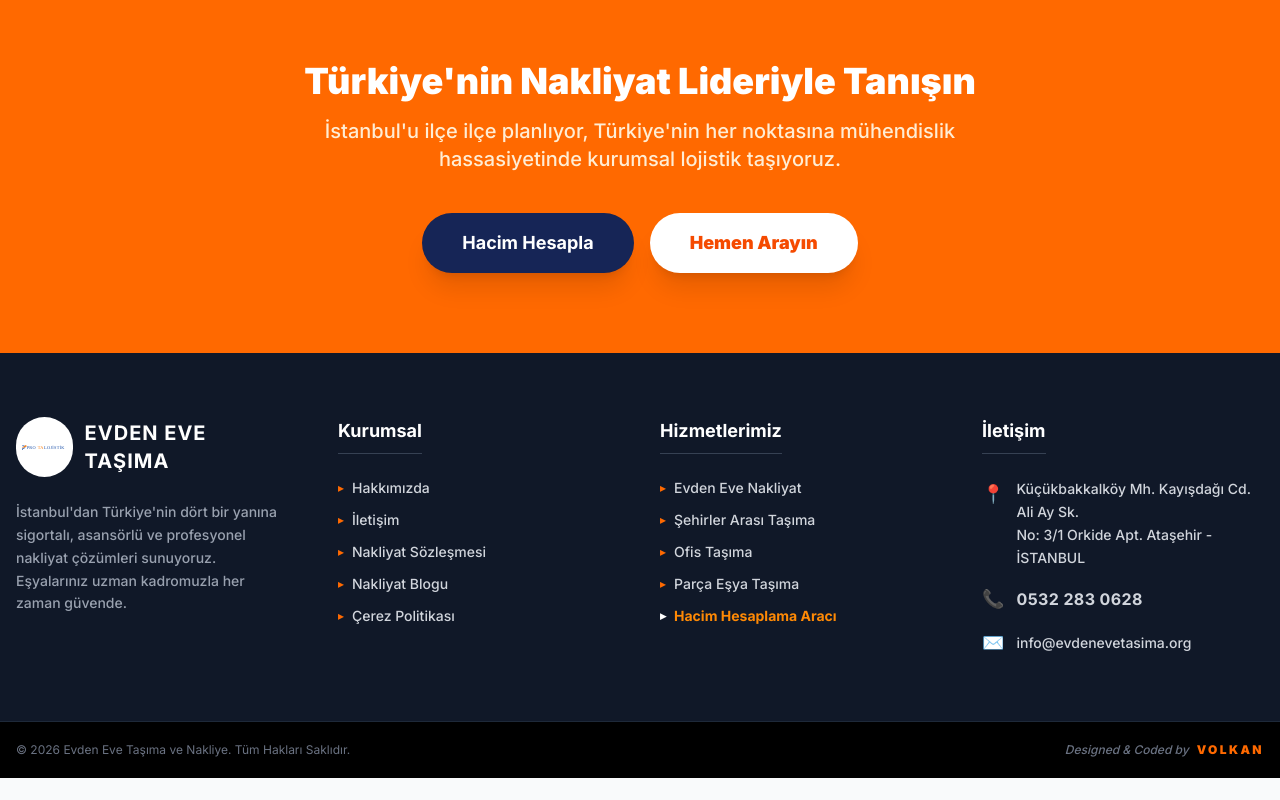
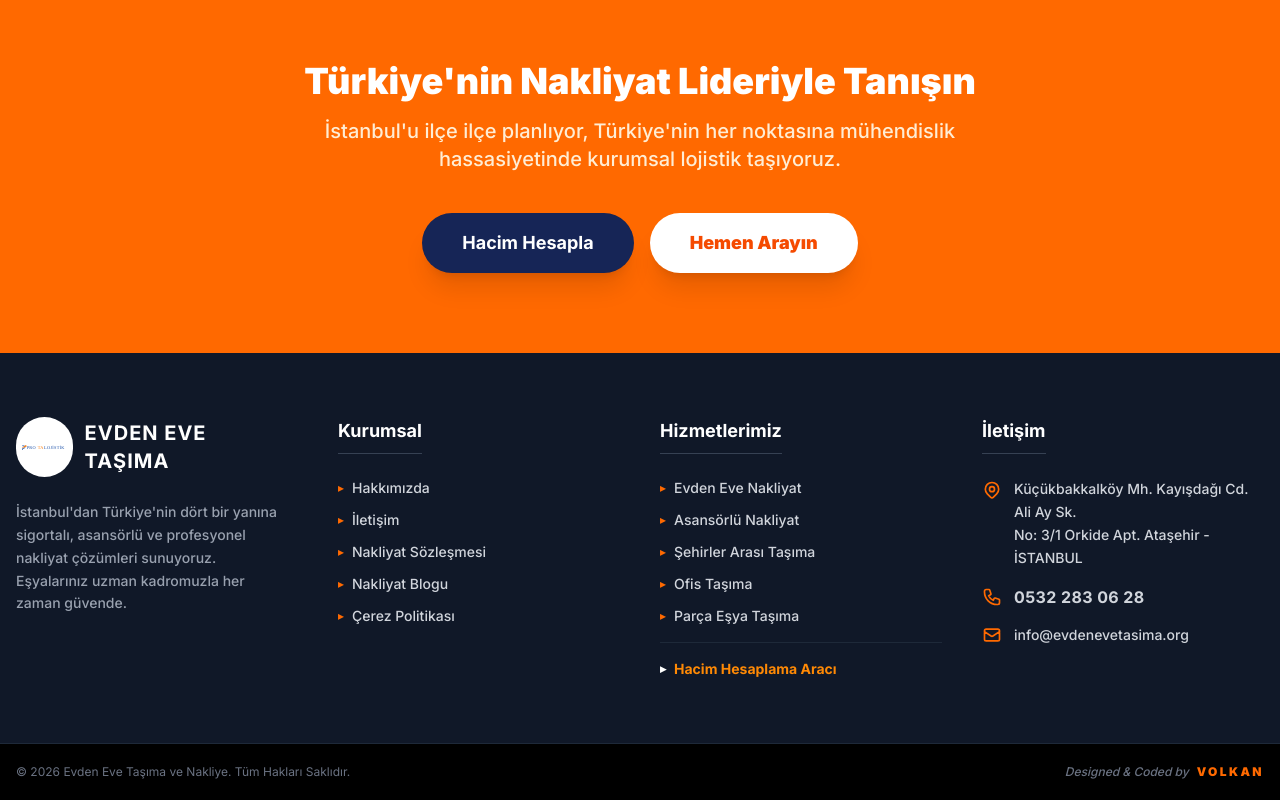
Before and after one commit to smyraeum-create/evdenevetasima-seo, a Next.js app: page / in a window 1280 px wide. Shown: the part 2933-3733 px from the top of the page. Before the commit the page ends 3711 px from the top, so only its background shows below. Built offline with nearby package versions, Linux system fonts and the light colour scheme.

Commit message:
Sistem guncellemeleri ve iyilestirmeler yapildi

```diff
--- a/app/components/Footer.tsx
+++ b/app/components/Footer.tsx
@@ -1,5 +1,25 @@
 import Link from 'next/link';
 import Image from 'next/image';
+
+// --- ELİTE SVG İKON SETİ (Emojilerin Yerine) ---
+const MapPinIcon = () => (
+  <svg className="w-5 h-5 text-orange-500 flex-shrink-0 mt-0.5" fill="none" viewBox="0 0 24 24" stroke="currentColor">
+    <path strokeLinecap="round" strokeLinejoin="round" strokeWidth={2} d="M17.657 16.657L13.414 20.9a1.998 1.998 0 01-2.827 0l-4.242-4.243a8 8 0 1111.314 0z" />
+    <path strokeLinecap="round" strokeLinejoin="round" strokeWidth={2} d="M15 11a3 3 0 11-6 0 3 3 0 016 0z" />
+  </svg>
+);
+
+const PhoneIcon = () => (
+  <svg className="w-5 h-5 text-orange-500 flex-shrink-0" fill="none" viewBox="0 0 24 24" stroke="currentColor">
+    <path strokeLinecap="round" strokeLinejoin="round" strokeWidth={2} d="M3 5a2 2 0 012-2h3.28a1 1 0 01.948.684l1.498 4.493a1 1 0 01-.502 1.21l-2.257 1.13a11.042 11.042 0 005.516 5.516l1.13-2.257a1 1 0 011.21-.502l4.493 1.498a1 1 0 01.684.949V19a2 2 0 01-2 2h-1C9.716 21 3 14.284 3 6V5z" />
+  </svg>
+);
+
+const MailIcon = () => (
+  <svg className="w-5 h-5 text-orange-500 flex-shrink-0" fill="none" viewBox="0 0 24 24" stroke="currentColor">
+    <path strokeLinecap="round" strokeLinejoin="round" strokeWidth={2} d="M3 8l7.89 5.26a2 2 0 002.22 0L21 8M5 19h14a2 2 0 002-2V7a2 2 0 00-2-2H5a2 2 0 00-2 2v10a2 2 0 002 2z" />
+  </svg>
+);
 
 export default function Footer() {
   const currentYear = new Date().getFullYear();
@@ -44,10 +64,11 @@ export default function Footer() {
             <h3 className="text-lg font-bold text-white mb-6 border-b border-gray-700 pb-2 inline-block">Hizmetlerimiz</h3>
             <ul className="space-y-3 text-sm font-medium">
               <li><Link href="/hizmetler/evden-eve-nakliyat" className="hover:text-orange-400 transition-colors flex items-center gap-2"><span className="text-orange-500 text-xs">▸</span> Evden Eve Nakliyat</Link></li>
+              <li><Link href="/hizmetler/asansorlu-nakliyat" className="hover:text-orange-400 transition-colors flex items-center gap-2"><span className="text-orange-500 text-xs">▸</span> Asansörlü Nakliyat</Link></li>
               <li><Link href="/hizmetler/sehirler-arasi-tasima" className="hover:text-orange-400 transition-colors flex items-center gap-2"><span className="text-orange-500 text-xs">▸</span> Şehirler Arası Taşıma</Link></li>
               <li><Link href="/hizmetler/ofis-tasima" className="hover:text-orange-400 transition-colors flex items-center gap-2"><span className="text-orange-500 text-xs">▸</span> Ofis Taşıma</Link></li>
               <li><Link href="/hizmetler/parca-esya-tasima" className="hover:text-orange-400 transition-colors flex items-center gap-2"><span className="text-orange-500 text-xs">▸</span> Parça Eşya Taşıma</Link></li>
-              <li><Link href="/araclar/hacim-hesaplama" className="text-orange-400 hover:text-white font-bold transition-colors flex items-center gap-2"><span className="text-white text-xs">▸</span> Hacim Hesaplama Aracı</Link></li>
+              <li><Link href="/araclar/hacim-hesaplama" className="text-orange-400 hover:text-white font-bold transition-colors flex items-center gap-2 mt-4 pt-4 border-t border-gray-800"><span className="text-white text-xs">▸</span> Hacim Hesaplama Aracı</Link></li>
             </ul>
           </div>
 
@@ -55,15 +76,15 @@ export default function Footer() {
             <h3 className="text-lg font-bold text-white mb-6 border-b border-gray-700 pb-2 inline-block">İletişim</h3>
             <div className="space-y-4 text-sm font-medium">
               <p className="flex items-start gap-3 leading-relaxed">
-                <span className="text-orange-500 mt-0.5 text-lg">📍</span>
+                <MapPinIcon />
                 <span>Küçükbakkalköy Mh. Kayışdağı Cd. Ali Ay Sk.<br/>No: 3/1 Orkide Apt. Ataşehir - İSTANBUL</span>
               </p>
               <p className="flex items-center gap-3">
-                <span className="text-orange-500 text-lg">📞</span>
-                <a href="tel:+905322830628" className="hover:text-white transition-colors font-bold text-base tracking-wide">0532 283 0628</a>
+                <PhoneIcon />
+                <a href="tel:+905322830628" className="hover:text-white transition-colors font-bold text-base tracking-wide">0532 283 06 28</a>
               </p>
               <p className="flex items-center gap-3">
-                <span className="text-orange-500 text-lg">✉️</span>
+                <MailIcon />
                 <a href="mailto:info@evdenevetasima.org" className="hover:text-white transition-colors">info@evdenevetasima.org</a>
               </p>
             </div>
--- a/app/components/Header.tsx
+++ b/app/components/Header.tsx
@@ -11,6 +11,7 @@ export default function Header() {
     <header className="bg-white text-blue-950 shadow-sm sticky top-0 z-50 border-b border-gray-100">
       <div className="max-w-7xl mx-auto px-4 py-4 flex justify-between items-center">
 
+        {/* LOGO */}
         <Link href="/" className="flex items-center gap-3 group relative z-50">
           <div className="relative w-48 h-12 flex items-center transition-transform group-hover:scale-105">
             <Image
@@ -24,6 +25,7 @@ export default function Header() {
           </div>
         </Link>
 
+        {/* MOBİL MENÜ BUTONU */}
         <button
           className="md:hidden p-2 text-blue-950 hover:text-orange-500 transition-colors relative z-50"
           onClick={() => setIsMobileOpen(!isMobileOpen)}
@@ -40,6 +42,7 @@ export default function Header() {
           )}
         </button>
 
+        {/* MASAÜSTÜ MENÜ */}
         <nav className="hidden md:flex gap-8 font-semibold text-sm items-center">
           <Link href="/" className="hover:text-orange-500 transition-colors">
             Ana Sayfa
@@ -72,6 +75,10 @@ export default function Header() {
             <div className="absolute top-full left-0 bg-white shadow-xl rounded-2xl border border-gray-100 py-3 w-64 opacity-0 invisible group-hover/menu:opacity-100 group-hover/menu:visible transition-all duration-200 z-50 transform origin-top-left scale-95 group-hover/menu:scale-100">
               <Link href="/hizmetler/evden-eve-nakliyat" className="block px-5 py-2 text-gray-700 hover:bg-orange-50 hover:text-orange-500 transition-colors font-bold text-gray-900">
                 Evden Eve Nakliyat
+              </Link>
+              {/* ASANSÖRLÜ NAKLİYAT MASAÜSTÜ MENÜYE EKLENDİ */}
+              <Link href="/hizmetler/asansorlu-nakliyat" className="block px-5 py-2 text-gray-700 hover:bg-orange-50 hover:text-orange-500 transition-colors font-bold text-gray-900">
+                Asansörlü Nakliyat
               </Link>
               <Link href="/hizmetler/sehirler-arasi-tasima" className="block px-5 py-2 text-gray-700 hover:bg-orange-50 hover:text-orange-500 transition-colors font-bold text-gray-900">
                 Şehirler Arası Taşıma
@@ -131,6 +138,7 @@ export default function Header() {
         </nav>
       </div>
 
+      {/* MOBİL MENÜ İÇERİĞİ */}
       <div className={`md:hidden absolute w-full bg-white border-t border-gray-100 shadow-2xl transition-all duration-300 ease-in-out ${isMobileOpen ? 'max-h-[85vh] opacity-100 visible overflow-y-auto' : 'max-h-0 opacity-0 invisible overflow-hidden'}`}>
         <div className="px-4 py-6 space-y-6">
           <Link href="/" onClick={() => setIsMobileOpen(false)} className="block text-lg font-black text-blue-950 hover:text-orange-500">
@@ -149,6 +157,8 @@ export default function Header() {
             <div className="text-xs font-black text-orange-500 uppercase tracking-widest mb-3">Hizmetlerimiz</div>
             <div className="pl-4 border-l-2 border-gray-100 space-y-3">
               <Link href="/hizmetler/evden-eve-nakliyat" onClick={() => setIsMobileOpen(false)} className="block font-semibold text-gray-700 hover:text-orange-500">Evden Eve Nakliyat</Link>
+              {/* ASANSÖRLÜ NAKLİYAT MOBİL MENÜYE EKLENDİ */}
+              <Link href="/hizmetler/asansorlu-nakliyat" onClick={() => setIsMobileOpen(false)} className="block font-semibold text-gray-700 hover:text-orange-500">Asansörlü Nakliyat</Link>
               <Link href="/hizmetler/sehirler-arasi-tasima" onClick={() => setIsMobileOpen(false)} className="block font-semibold text-gray-700 hover:text-orange-500">Şehirler Arası Taşıma</Link>
               <Link href="/hizmetler/ofis-tasima" onClick={() => setIsMobileOpen(false)} className="block font-semibold text-gray-700 hover:text-orange-500">Ofis Taşıma</Link>
               <Link href="/hizmetler/parca-esya-tasima" onClick={() => setIsMobileOpen(false)} className="block font-semibold text-gray-700 hover:text-orange-500">Parça Eşya Taşıma</Link>
```
